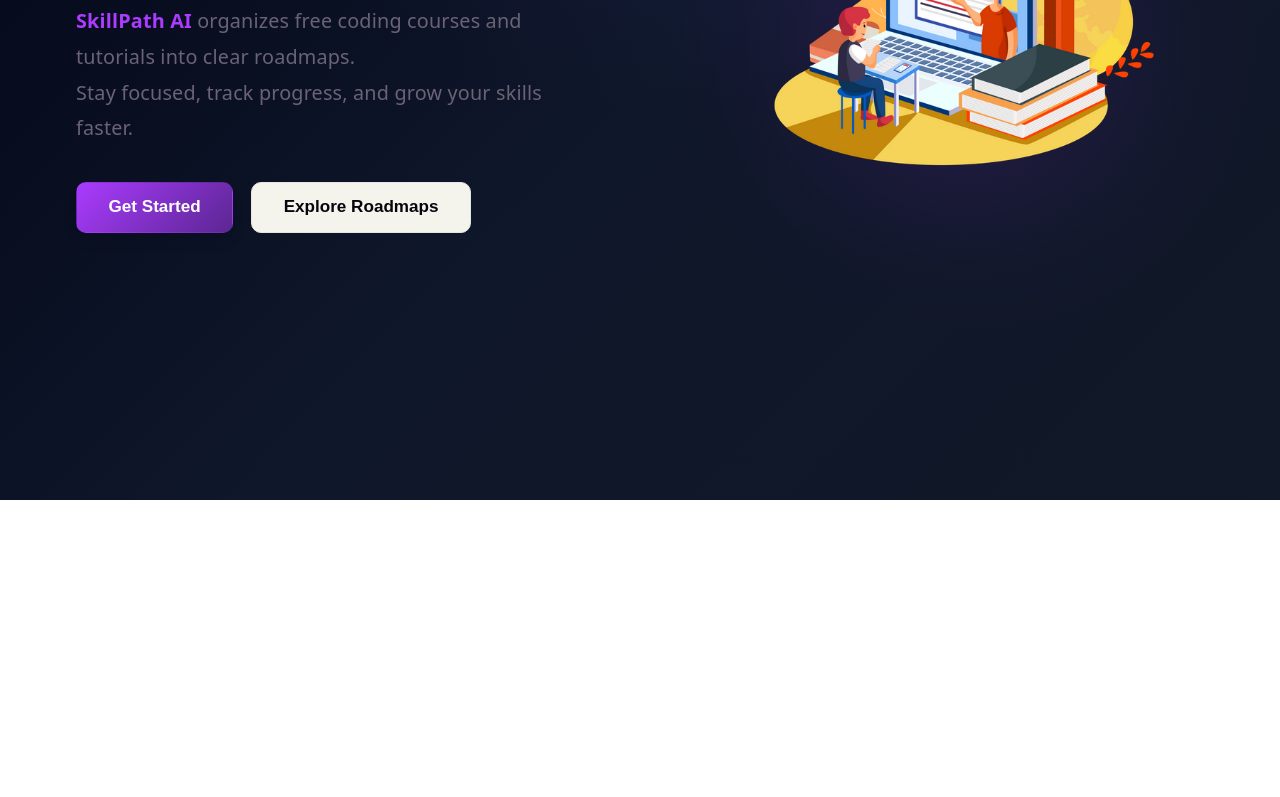
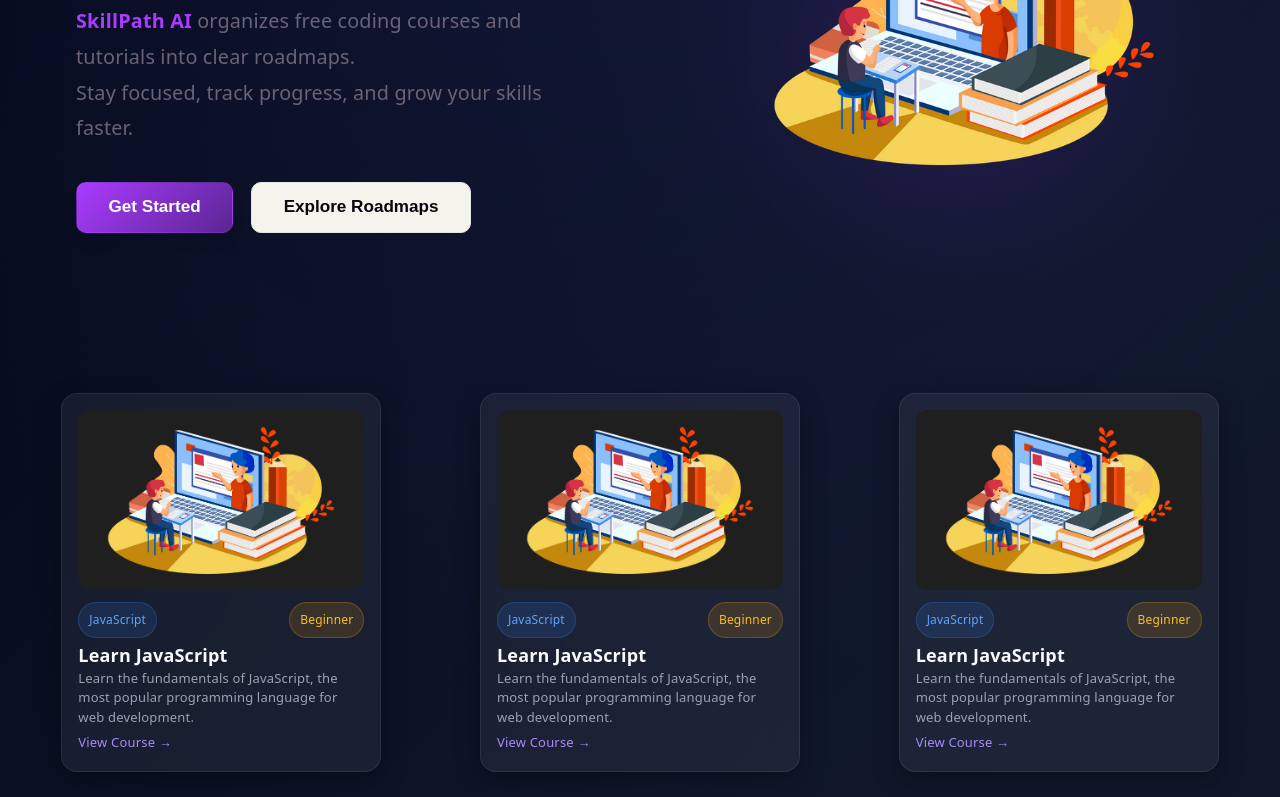
Before and after one commit to imdad-dev/skillPath, a React (Vite) app: page / in a window 1280 px wide. Shown: the part 300-1097 px from the top of the page. Before the commit the page ends 800 px from the top, so only its background shows below. Built offline with nearby package versions, Linux system fonts and the light colour scheme.

Commit message:
feat : Create Course card

```diff
--- /dev/null
+++ b/src/components/CourseCard/CourseCard.css
@@ -0,0 +1,118 @@
+.course-container {
+  display: grid;
+  grid-template-columns: repeat(auto-fit, minmax(320px, 1fr));
+    gap:1px 24px;
+     padding : 15px 24px;
+  max-width: 1400px;
+  margin: 0 auto;
+}
+
+/* Card */
+.course-card {
+  width: 320px;
+  background: rgba(255, 255, 255, 0.06);
+  backdrop-filter: blur(14px);
+  -webkit-backdrop-filter: blur(14px);
+
+  border: 1px solid rgba(255, 255, 255, 0.08);
+  border-radius: 16px;
+
+  padding: 16px;
+  margin: 12px;
+
+  color: #e5e7eb;
+
+  box-shadow: 0 8px 24px rgba(0, 0, 0, 0.35);
+
+  transition: all 0.25s ease;
+  display: flex;
+  flex-direction: column;
+  gap: 12px;
+}
+
+.course-card:hover {
+  transform: translateY(-6px);
+  border-color: rgba(139, 92, 246, 0.4);
+  box-shadow: 0 12px 30px rgba(139, 92, 246, 0.15);
+}
+
+/* Thumbnail */
+.course-thumbnail {
+  width: 100%;
+  height: 180px;
+  overflow: hidden;
+  border-radius: 12px;
+  background: #1f1f1f;
+}
+
+.course-thumbnail img {
+  width: 100%;
+  height: 100%;
+  object-fit: cover;
+  display: block;
+  border-radius: 12px;
+}
+
+/* Header row (category left, difficulty right) */
+.course-header {
+  display: flex;
+  justify-content: space-between;
+  align-items: center;
+}
+
+/* Tags */
+.course-category {
+  font-size: 12px;
+  padding: 4px 10px;
+  border-radius: 999px;
+
+  background: rgba(59, 130, 246, 0.15);
+  color: #60a5fa;
+  border: 1px solid rgba(59, 130, 246, 0.25);
+}
+
+.course-difficulty {
+  font-size: 12px;
+  padding: 4px 10px;
+  border-radius: 999px;
+
+  background: rgba(245, 158, 11, 0.15);
+  color: #fbbf24;
+  border: 1px solid rgba(245, 158, 11, 0.25);
+}
+
+/* Title */
+.course-title {
+  font-size: 18px;
+  font-weight: 600;
+  color: #f9fafb;
+  margin-top: 4px;
+}
+
+/* Description */
+.course-description {
+  font-size: 13px;
+  line-height: 1.5;
+  color: #9ca3af;
+}
+
+/* Link button */
+.course-link {
+  margin-top: auto;
+  display: inline-flex;
+  align-items: center;
+  gap: 6px;
+
+  font-size: 13px;
+  font-weight: 500;
+
+  color: #a78bfa;
+  text-decoration: none;
+
+  transition: all 0.2s ease;
+}
+
+.course-link:hover {
+  color: #c4b5fd;
+  transform: translateX(4px);
+}
--- /dev/null
+++ b/src/components/CourseCard/CourseCard.jsx
@@ -0,0 +1,25 @@
+ import "./CourseCard.css";
+import thumbnail from "../../assets/images/hero-banner.webp";
+const CourseCard = () => {
+  return (
+<div className="course-container">
+  <div className="course-card">
+    <div className="course-thumbnail"><img src={thumbnail} alt="Course Thumbnail" /></div>
+    <div className="course-content">
+      <div className="course-header">
+        <span className="course-category">JavaScript</span>
+        <span className="course-difficulty">Beginner</span>
+      </div>
+      <h3 className="course-title">Learn JavaScript</h3>
+      <p className="course-description">
+        Learn the fundamentals of JavaScript, the most popular programming language for web development.
+      </p>
+      <a href="#" className="course-link">View Course →</a>
+    </div>
+  </div>
+</div>
+
+  );
+};
+
+export default CourseCard;
--- a/src/components/Hero/Hero.css
+++ b/src/components/Hero/Hero.css
@@ -6,6 +6,7 @@
   max-width: 1200px;
   margin: 0 auto;
   padding: 4rem 2rem;
+  padding-bottom: 6.6rem;
 }
 
 .hero-content {
--- a/src/pages/Home/Home.jsx
+++ b/src/pages/Home/Home.jsx
@@ -1,9 +1,26 @@
 import Hero from "../../components/Hero/Hero.jsx";
+import CourseCard from "../../components/CourseCard/CourseCard.jsx"
 
 const HomePage =()=>{
     return (
         <div>
             <Hero />
+ <div className="course-container">
+        <CourseCard />
+        <CourseCard />
+        <CourseCard />
+        <CourseCard />
+        <CourseCard />
+        <CourseCard />
+        <CourseCard />
+        <CourseCard />
+        <CourseCard />
+        <CourseCard />
+        <CourseCard />
+        <CourseCard />
+
+
+      </div>
         </div>
     )
 }
```
